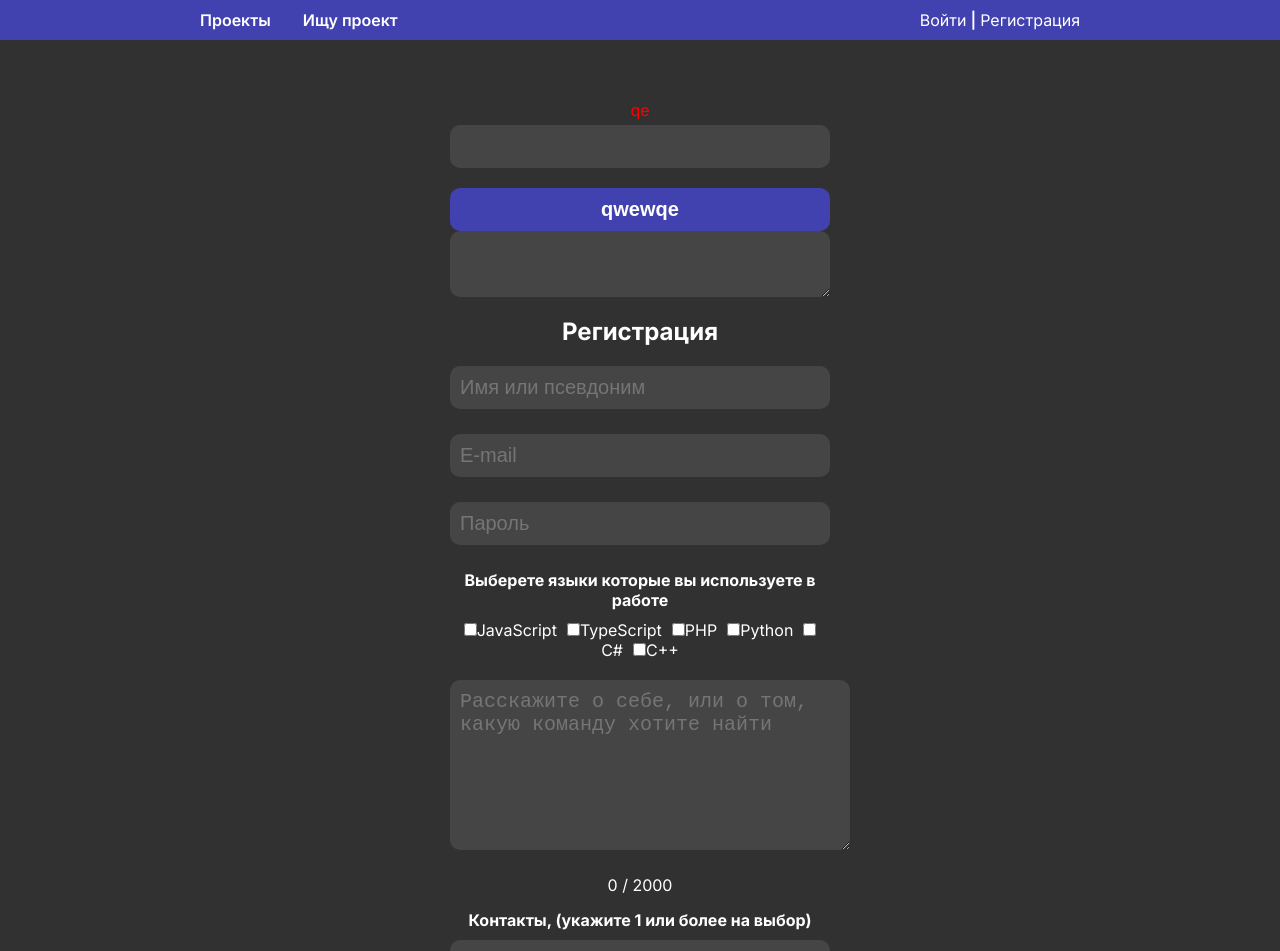
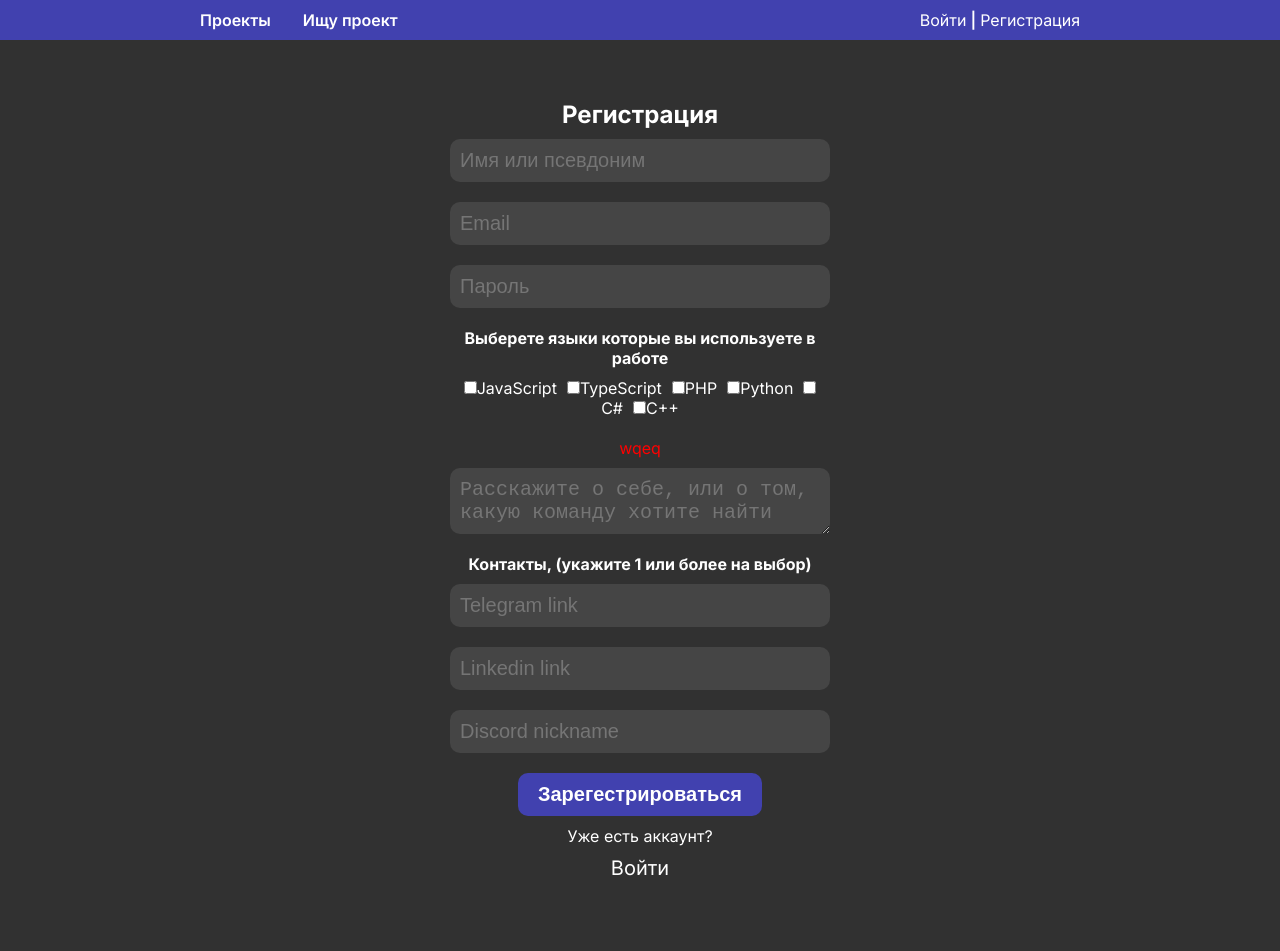
Before and after one commit to 1Salivan1/collabs, a Next.js app: page /registration in a window 1280 px wide. Shown: the top 951 px of the page. After the commit the page ends 890 px from the top, so only its background shows below. Built offline with nearby package versions, Linux system fonts and the light colour scheme.

Commit message:
started redesigning the registration page

```diff
--- a/src/UI/Button/Button.tsx
+++ b/src/UI/Button/Button.tsx
@@ -4,11 +4,12 @@ import style from "./Button.module.scss";
 interface Props {
   onClick?: () => void;
   text?: string;
+  type?: "button" | "submit" | "reset";
 }
 
-const Button = ({ onClick, text }: Props) => {
+const Button = ({ onClick, text, type }: Props) => {
   return (
-    <button className={style["button"]} onClick={onClick}>
+    <button className={style["button"]} onClick={onClick} type={type}>
       {text}
     </button>
   );
--- a/src/UI/Input/Input.module.scss
+++ b/src/UI/Input/Input.module.scss
@@ -3,6 +3,7 @@
   flex-direction: column;
   &__error {
     color: red;
+    margin-bottom: 10px;
   }
   &__input {
     border: none;
--- a/src/UI/Input/Input.tsx
+++ b/src/UI/Input/Input.tsx
@@ -2,7 +2,7 @@ import React from "react";
 import style from "./Input.module.scss";
 
 interface Props {
-  onChange?: () => void;
+  onChange?: (e: React.ChangeEvent<HTMLInputElement>) => void;
   value?: string;
   error?: string;
   placeholder?: string;
@@ -11,11 +11,12 @@ interface Props {
 const Input = ({ onChange, placeholder, value, error }: Props) => {
   return (
     <div className={style["input-block"]}>
-      {error !== undefined ? (
+      {error ? (
         <span className={style["input-block__error"]}>{error}</span>
       ) : (
         ""
       )}
+
       <input
         className={style["input-block__input"]}
         onChange={onChange}
--- a/src/UI/TextArea/TextArea.module.scss
+++ b/src/UI/TextArea/TextArea.module.scss
@@ -1,4 +1,11 @@
-.textarea {
+.textarea-block {
+  display: flex;
+  flex-direction: column;
+  &__error {
+    color: red;
+    margin-bottom: 10px;
+  }
+  &__textarea {
     border: none;
     border-radius: 10px;
     background-color: #454545;
@@ -8,7 +15,7 @@
     color: white;
     resize: vertical;
   }
-
-.textarea:focus {
+  &__textarea:focus {
     outline: none;
   }
+}
--- a/src/UI/TextArea/TextArea.tsx
+++ b/src/UI/TextArea/TextArea.tsx
@@ -2,17 +2,26 @@ import React from "react";
 import style from "./TextArea.module.scss";
 
 interface Props {
+  onChange?: (e: React.ChangeEvent<HTMLInputElement>) => void;
   placeholder?: string;
   value?: string;
+  error?: string;
 }
 
-const TextArea = ({ placeholder, value }: Props) => {
+const TextArea = ({ placeholder, value, error }: Props) => {
   return (
-    <textarea
-      className={style["textarea"]}
-      placeholder={placeholder}
-      value={value}
-    />
+    <div className={style["textarea-block"]}>
+      {error ? (
+        <span className={style["textarea-block__error"]}>{error}</span>
+      ) : (
+        ""
+      )}
+      <textarea
+        className={style["textarea-block__textarea"]}
+        placeholder={placeholder}
+        value={value}
+      />
+    </div>
   );
 };
 
--- /dev/null
+++ b/src/components/RegistrationFrom/RegistrationForm.module.scss
@@ -0,0 +1,3 @@
+.have-account {
+  margin: 10px 0px;
+}
--- a/src/components/RegistrationFrom/RegistrationForm.tsx
+++ b/src/components/RegistrationFrom/RegistrationForm.tsx
@@ -1,6 +1,7 @@
 "use client";
 import React, { useState } from "react";
 import Link from "next/link";
+import moduleStyle from "./RegistrationForm.module.scss";
 import style from "../../styles/auth.module.scss";
 import { tags } from "@/src/components/SortByTags/tags";
 import axios, { AxiosError } from "axios";
@@ -14,7 +15,6 @@ const RegistrationForm = () => {
   const [password, setPassword] = useState("");
   const [tagsArr, setTagsArr] = useState<string[]>([]);
   const [about, setAbout] = useState("");
-  const [aboutLength, setAboutLength] = useState(0);
   const [telegram, setTelegram] = useState("");
   const [discord, setDiscord] = useState("");
   const [linkedin, setLinkedin] = useState("");
@@ -80,53 +80,20 @@ const RegistrationForm = () => {
 
   return (
     <form action="" onSubmit={handlePost} className={style.login_form}>
-      <Input error="qe" />
-      <Button text="qwewqe" />
-      <TextArea />
       <h1>Регистрация</h1>
       {error?.map((err) => err.path === "exist") && (
         <span style={{ color: "red" }}>
           {error.find((err) => err.path === "exist")?.msg}
         </span>
       )}
-      {error?.map((err) => err.path === "username") && (
-        <span style={{ color: "red" }}>
-          {error.find((err) => err.path === "username")?.msg}
-        </span>
-      )}
-      <input
-        type="text"
-        className="input"
-        value={username}
+      <Input
+        placeholder="Имя или псевдоним"
         onChange={(e) => setUsername(e.target.value)}
-        name="username"
-        placeholder="Имя или псевдоним"
       />
-      {error?.map((err) => err.path === "email") && (
-        <span style={{ color: "red" }}>
-          {error.find((err) => err.path === "email")?.msg}
-        </span>
-      )}
-      <input
-        type="email"
-        value={email}
-        onChange={(e) => setEmail(e.target.value)}
-        name="email"
-        className="input"
-        placeholder="E-mail"
-      />
-      {error?.map((err) => err.path === "password") && (
-        <span style={{ color: "red" }}>
-          {error.find((err) => err.path === "password")?.msg}
-        </span>
-      )}
-      <input
-        type="password"
-        value={password}
+      <Input placeholder="Email" onChange={(e) => setEmail(e.target.value)} />
+      <Input
+        placeholder="Пароль"
         onChange={(e) => setPassword(e.target.value)}
-        name="password"
-        className="input"
-        placeholder="Пароль"
       />
       {error?.map((err) => err.path === "tags") && (
         <span style={{ color: "red" }}>
@@ -146,21 +113,11 @@ const RegistrationForm = () => {
           </label>
         ))}
       </div>
-      <textarea
-        className={`textarea ${style["registration-textarea"]}`}
-        value={about}
-        onChange={(e) => {
-          setAbout(e.target.value), setAboutLength(e.target.value.length);
-        }}
-        name="about"
+      <TextArea
         placeholder="Расскажите о себе, или о том, какую команду хотите найти"
-      ></textarea>
-      {error?.map((err) => err.path === "about") && (
-        <span style={{ color: "red" }}>
-          {error.find((err) => err.path === "about")?.msg}
-        </span>
-      )}
-      <span className={style["about-length"]}>{aboutLength} / 2000</span>
+        onChange={(e) => setAbout(e.target.value)}
+        error="wqeq"
+      />
       <div>
         <h4>Контакты, (укажите 1 или более на выбор)</h4>
         {error?.map((err) => err.path === "socials") && (
@@ -169,38 +126,25 @@ const RegistrationForm = () => {
           </span>
         )}
         <div className={style["contacts-block"]}>
-          <input
-            type="text"
-            className="input"
-            value={telegram}
+          <Input
             onChange={(e) => setTelegram(e.target.value)}
-            name="telegram"
             placeholder="Telegram link"
           />
-          <input
-            type="text"
-            className="input"
-            value={discord}
+
+          <Input
+            onChange={(e) => setLinkedin(e.target.value)}
+            placeholder="Linkedin link"
+          />
+          <Input
             onChange={(e) => setDiscord(e.target.value)}
-            name="discord"
             placeholder="Discord nickname"
-          />
-          <input
-            type="text"
-            className="input"
-            value={linkedin}
-            onChange={(e) => setLinkedin(e.target.value)}
-            name="linkedin"
-            placeholder="Linked-in link"
           />
         </div>
       </div>
       <div>
-        <button className="btn" type="submit">
-          Зарегестрироваться
-        </button>
+        <Button text="Зарегестрироваться" type="submit" />
       </div>
-      <p>Уже есть аккаунт?</p>
+      <span className={moduleStyle["have-account"]}>Уже есть аккаунт?</span>
       <div>
         <Link href="/login" className={style.link}>
           Войти
--- a/src/styles/auth.module.scss
+++ b/src/styles/auth.module.scss
@@ -9,9 +9,6 @@
   p {
     margin-top: 10px;
     margin-bottom: 10px;
-  }
-  span {
-    margin-bottom: 5px;
   }
   .login_form {
     display: flex;
```
Lines whose indentation alone changed are shown as unchanged.
